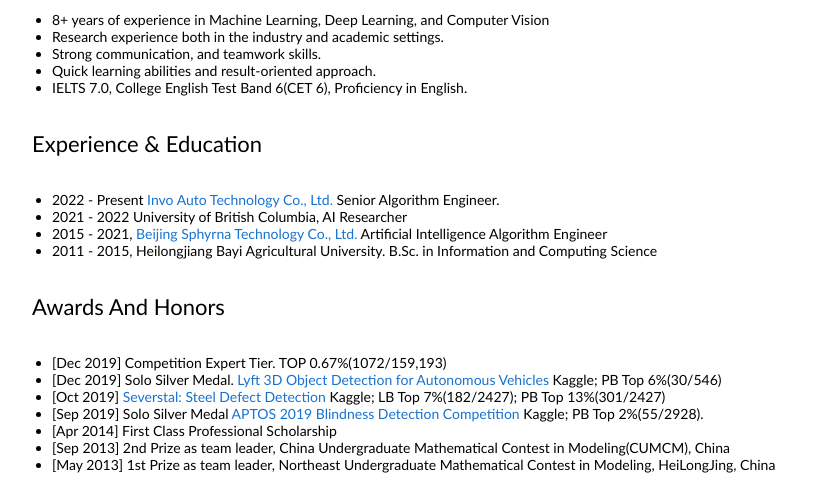
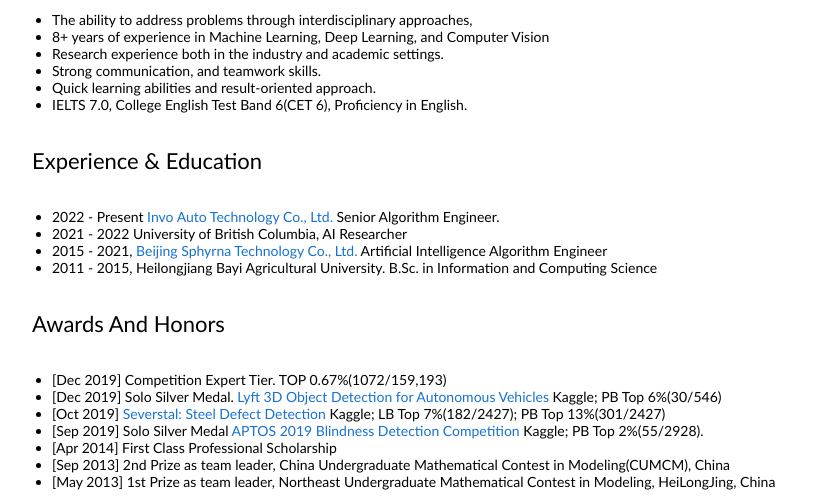
Before and after one commit to OceanWong1991/OceanWong1991.github.io, a plain HTML site: page index.html in a window 1280 px wide. Shown: the part 329-830 px from the top of the page, without its empty margins (228-1051 px from the left). Drawn offline with Linux system fonts and the light colour scheme.

Commit message:
Update Info

```diff
--- a/index.html
+++ b/index.html
@@ -67,6 +67,7 @@
           <table width="100%" align="center" border="0" cellpadding="20">
             <tbody>
               <ul>
+                <li>The ability to address problems through interdisciplinary approaches, </li>
                 <li>8+ years of experience in Machine Learning, Deep Learning, and Computer Vision </li>
                 <li>Research experience both in the industry and academic settings. </li>
                 <li>Strong communication, and teamwork skills.</li>
@@ -172,9 +173,7 @@
                 <p>The key tasks of this combined navigation system are:</p>
                 <li>IMU Initialization: The system initiates the IMU by estimating the sensor measurement noise and zero biases. This involves calibrating and setting up the IMU to ensure accurate and reliable measurements.</li>
                 <li>GNSS Data Processing: The system processes data from GNSS receivers.The GNSS data is transformed into the UTM (Universal Transverse Mercator) coordinate system for consistent and accurate positioning.</li>
-                <li>ESKF Implementation: The main focus of the system is on implementing the Error State Kalman Filter (ESKF) for state estimation.
-                  The ESKF is a recursive algorithm that continuously updates the system's state estimates based on sensor measurements and system dynamics.
-                  It corrects errors and improves the accuracy of the navigation solution by considering the error states in the estimation.</li>
+                <li>ESKF Implementation: The main focus of the system is on implementing the Error State Kalman Filter (ESKF) for state estimation. The ESKF is a recursive algorithm that continuously updates the system's state estimates based on sensor measurements and system dynamics. It corrects errors and improves the accuracy of the navigation solution by considering the error states in the estimation.</li>
               </td>
             </tr>
         </table>
```
